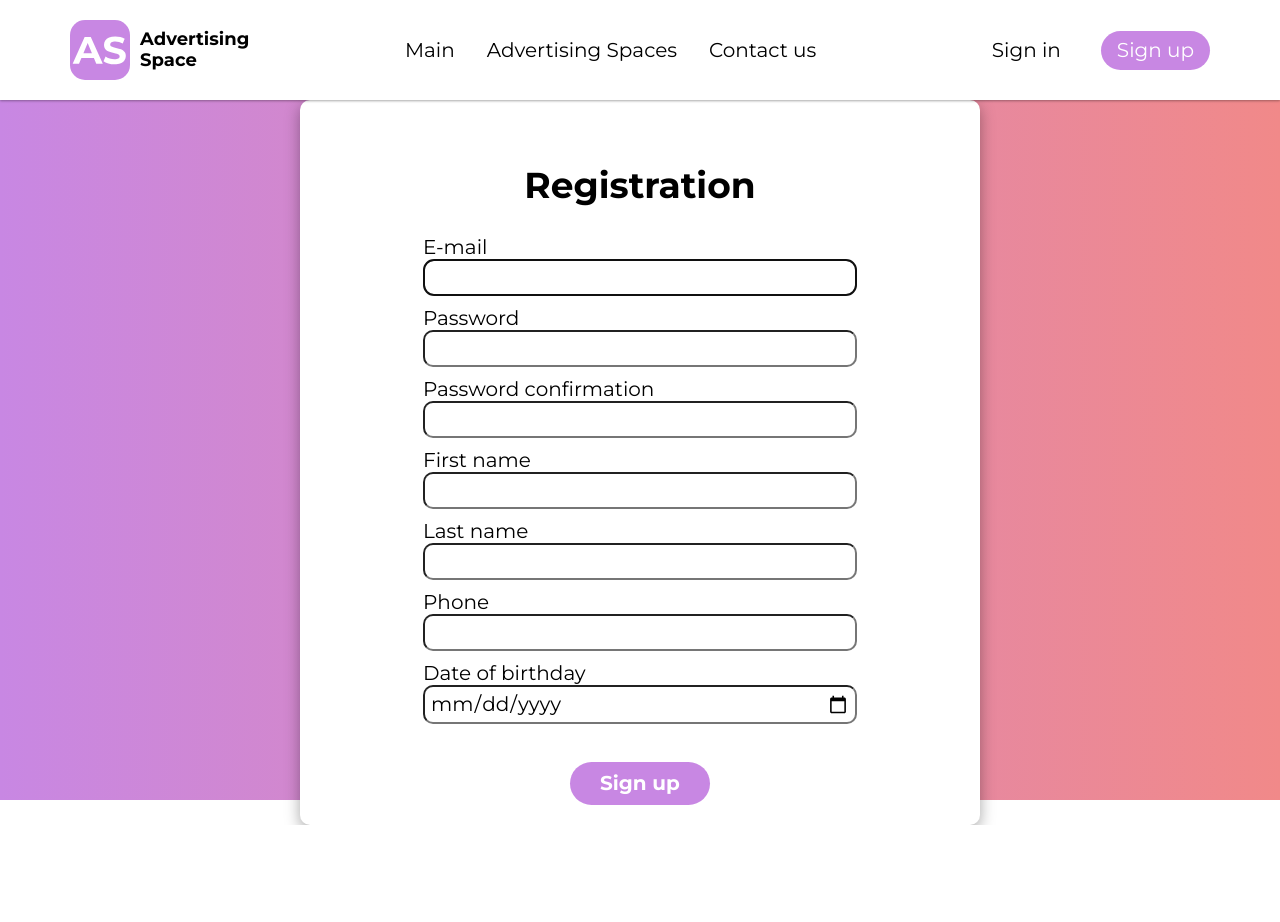
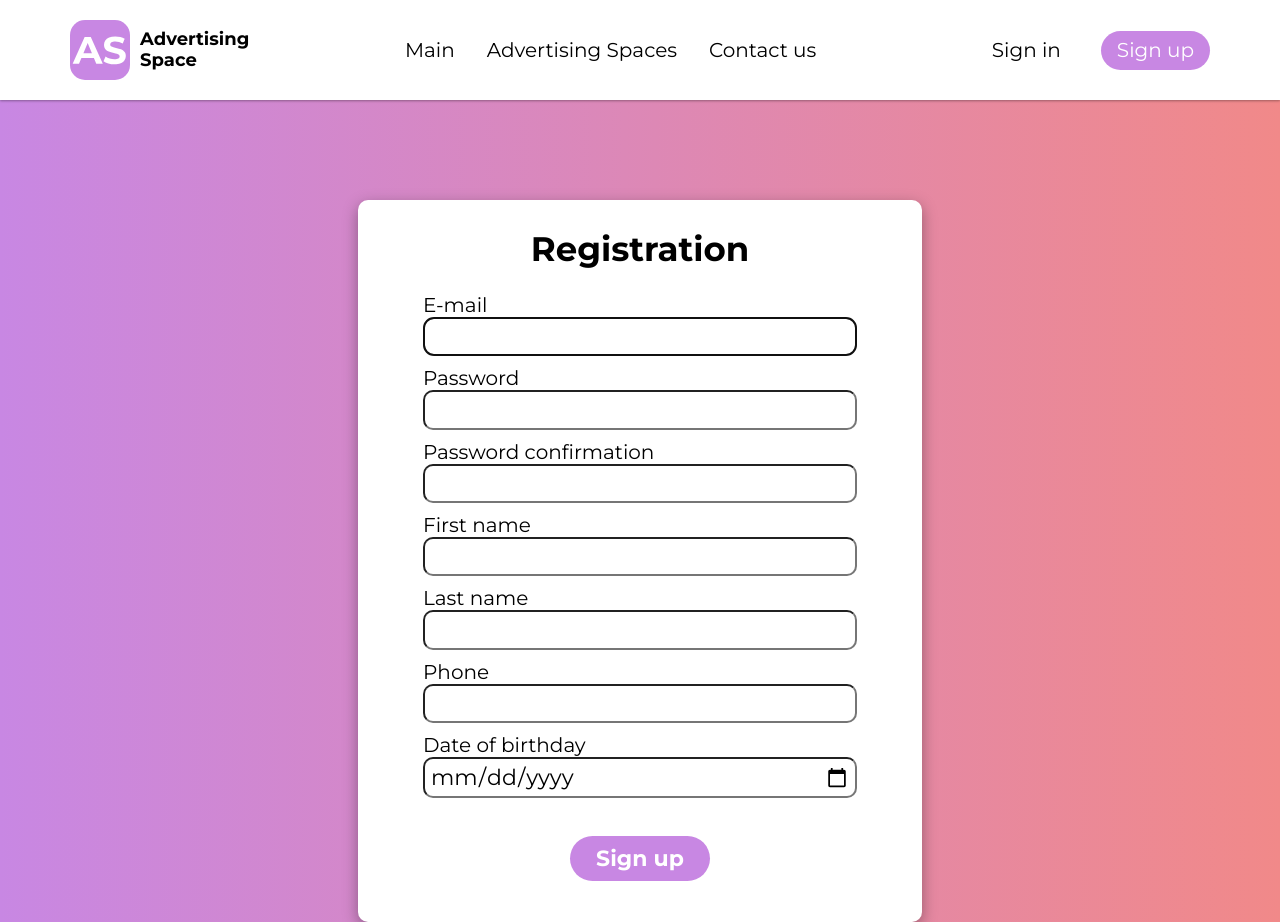
Before and after one commit to Dolphin1311/mysite, a Django app: page /user/signup/ in a window 1280 px wide. Before the commit the page ends 825 px from the top, so only its background shows below. Run offline with Django 3.2, Linux system fonts and the light colour scheme.

Commit message:
Change style for signup page

```diff
--- a/mysite/static/users/css/user-registration-style.css
+++ b/mysite/static/users/css/user-registration-style.css
@@ -1,5 +1,7 @@
 body{
+    font-family: 'Montserrat', sans-serif;
     background-color: #fff;
+    background: linear-gradient(90deg, rgba(200,135,227,1) 0%, rgba(241,137,137,1) 100%);
 }
 
 a{
@@ -8,21 +10,20 @@ a{
 }
 
 h2{
-    font-size: 36px;
+    font-size: 34px;
     font-weight: 700;
+    margin: 0 0 25px 0;
 }
 
 .registration-form{
-    height: calc(100vh - 100px);
-    background: linear-gradient(90deg, rgba(200,135,227,1) 0%, rgba(241,137,137,1) 100%);
+    margin-top: 100px;
 }
 
 .registration-form-container{
-    margin: auto;
+    width: fit-content;
+    height: fit-content;
+    margin: 0 auto;
     border-radius: 10px;
-    padding: 30px 65px;
-    width: 550px;
-    height: 665px;
     background-color: white;
     box-shadow: rgba(0, 0, 0, 0.35) 0px 5px 15px;
 }
@@ -31,7 +32,7 @@ h2{
     display: flex;
     flex-direction: column;
     border-radius: 10px;
-    padding: 5px;
+    padding: 30px 65px;
     font-size: 20px;
     align-items: center;
 }
@@ -44,7 +45,7 @@ h2{
 .registration-form-items input{
     border-radius: 10px;
     padding: 5px;
-    font-size: 20px;
+    font-size: 22px;
     width: 420px;
     align-items: center;
     margin-bottom: 11px;
```
Also changed, not shown: mysite/users/static/users/css/user-registration-style.css (+10 -16 lines).
